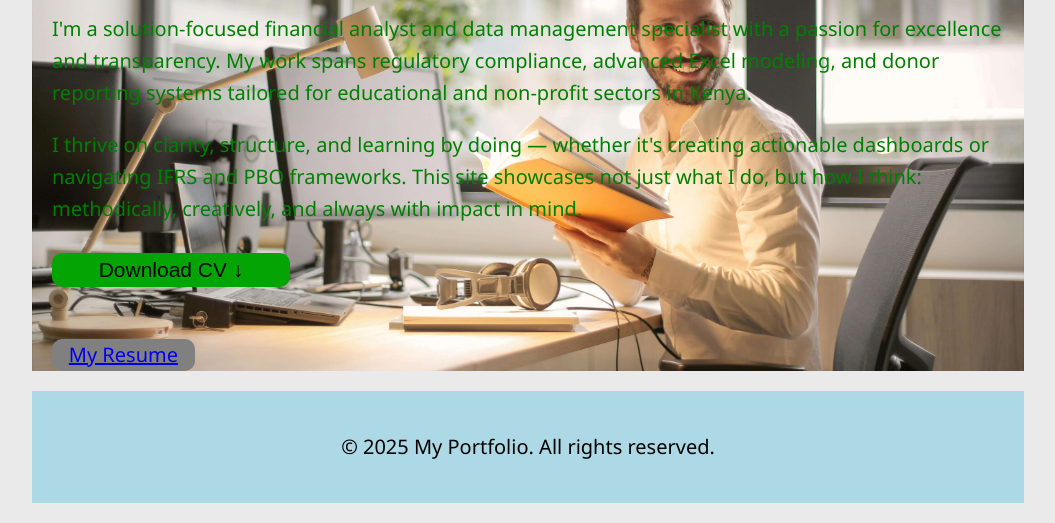
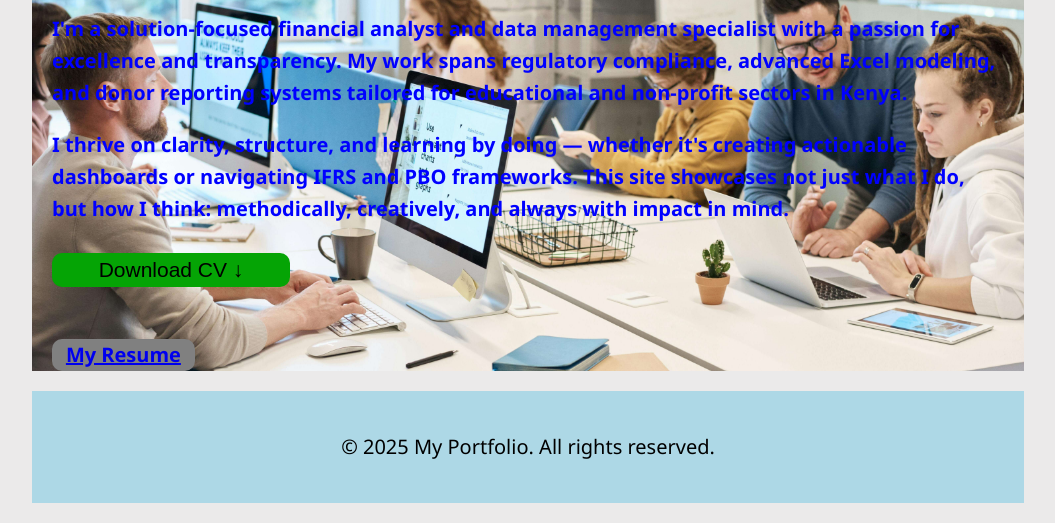
Before and after one commit to BarnabasImbwenya/my-portfolio, a plain HTML site: page about.html in a window 1280 px wide. Shown: the part 313-836 px from the top of the page, without its empty margins (112-1167 px from the left). Drawn offline with Linux system fonts and the light colour scheme.

Commit message:
Add photos in the background

```diff
--- a/about.html
+++ b/about.html
@@ -27,7 +27,7 @@
                 </nav>
             </header>
 
-            <section class="about-photo" style="background-image: url(images/office1.jpg);">
+            <section class="about-photo" style="background-image: url(images/working.jpg);">
             <main>
 
                 <h2>About Me</h2>
--- a/css/style.css
+++ b/css/style.css
@@ -123,8 +123,9 @@ h3 {
 .about-photo {
     background-position: center;
     background-size: cover;
-    color: green;
+    color: blue;
     padding: 0 20px;
+    font-weight: bold;
 }
 
 .projects-photo {
```
